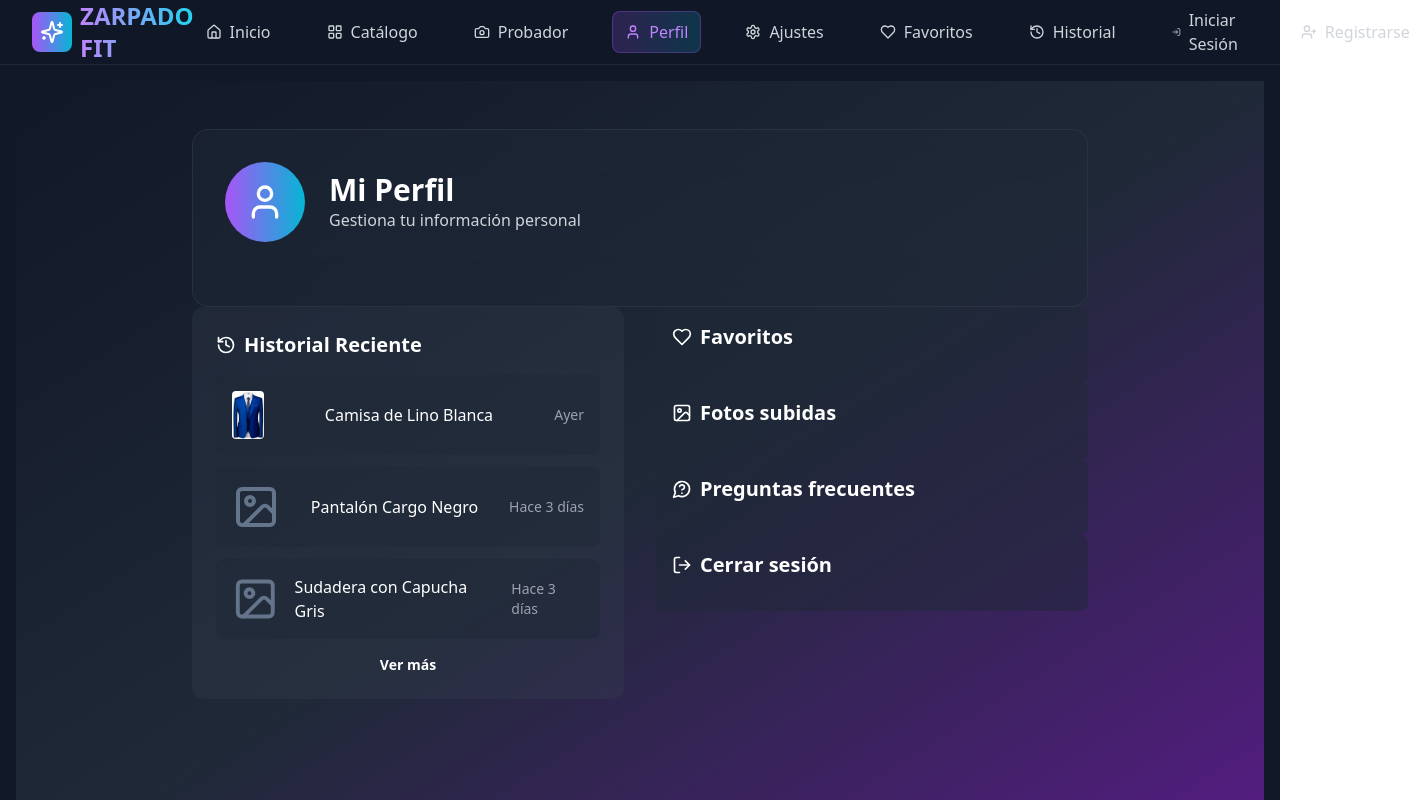
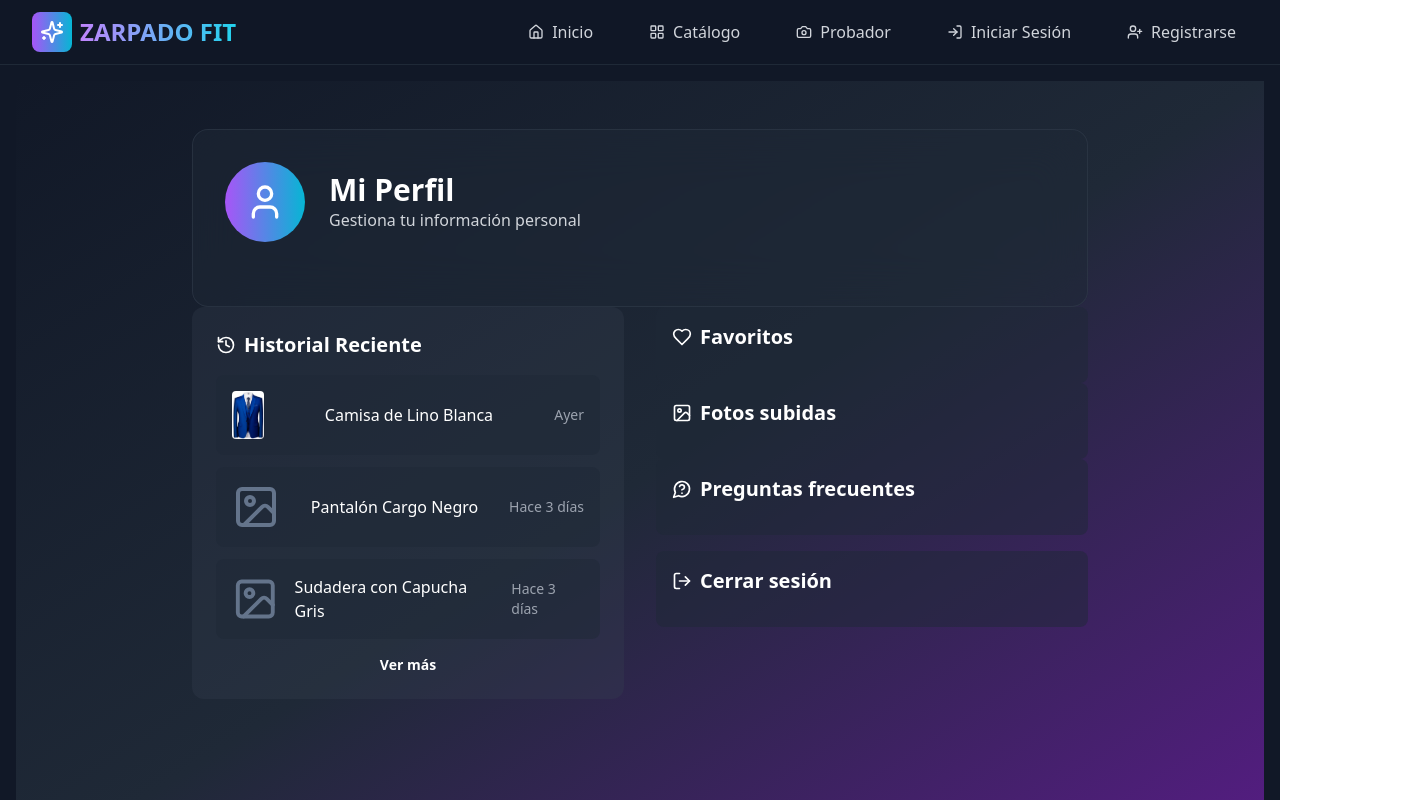
Before and after one commit to havikhavik/Zarpado-Fit, a React (Vite) app: page /Zarpado-Fit/profile in a window 1280 px wide. Shown: the top 800 px of the page, 1422 px wide, since content can reach past the window. Built offline with nearby package versions, Linux system fonts and the light colour scheme.

Commit message:
Cambios con el login y el logout

```diff
--- a/src/components/Header.tsx
+++ b/src/components/Header.tsx
@@ -13,8 +13,9 @@ import {
   History,
   LayoutGrid, // 1. Importar el nuevo ícono para Catálogo
 } from "lucide-react";
-import { useState } from "react";
-import { Link, useLocation } from "react-router-dom";
+import { useState, useEffect } from "react";
+import { Link, useBeforeUnload, useLocation } from "react-router-dom";
+import { useAuth } from "../context/AuthContext";
 
 interface NavLinkProps {
   icon: React.ElementType;
@@ -33,6 +34,8 @@ const NavLink = ({ icon: Icon, label, to, isMobile = false }: NavLinkProps) => {
     "bg-gradient-to-r from-purple-500/20 to-cyan-500/20 text-purple-400 border border-purple-500/30";
   const inactiveClasses = "text-gray-300 hover:text-white hover:bg-gray-800/50";
 
+
+
   return (
     <Link
       to={to}
@@ -48,6 +51,7 @@ const NavLink = ({ icon: Icon, label, to, isMobile = false }: NavLinkProps) => {
 
 export const Header = () => {
   const [isMobileMenuOpen, setIsMobileMenuOpen] = useState(false);
+  const { usuario } = useAuth();
 
   return (
     <>
@@ -72,13 +76,20 @@ export const Header = () => {
               <NavLink icon={LayoutGrid} label="Catálogo" to="/catalog" />{" "}
               {/* 2. AÑADIR ENLACE ESCRITORIO */}
               <NavLink icon={Camera} label="Probador" to="/virtual-try-on" />
-              <NavLink icon={User} label="Perfil" to="/profile" />
-              <NavLink icon={Settings} label="Ajustes" to="/settings" />
-              <NavLink icon={Heart} label="Favoritos" to="/favoritos" />
-              <NavLink icon={History} label="Historial" to="/historial" />
-              <NavLink icon={LogIn} label="Iniciar Sesión" to="/login" />
-              <NavLink icon={UserPlus} label="Registrarse" to="/register" />
-            </div>
+
+
+              {usuario  ? (
+                <>
+                  <NavLink icon={User} label="Perfil" to="/profile" />
+                  <NavLink icon={Heart} label="Favoritos" to="/favoritos" />
+                  <NavLink icon={Settings} label="Ajustes" to="/settings" />
+                </>
+              ) : (
+                <>
+                  <NavLink icon={LogIn} label="Iniciar Sesión" to="/login" />
+                  <NavLink icon={UserPlus} label="Registrarse" to="/register" />
+                </>
+              )}
 
             {/* Mobile menu button */}
             <div className="md:hidden">
@@ -91,6 +102,7 @@ export const Header = () => {
             </div>
           </div>
         </div>
+      </div>
 
         {/* Mobile Navigation */}
         {isMobileMenuOpen && (
--- /dev/null
+++ b/src/context/AuthContext.tsx
@@ -0,0 +1,32 @@
+// src/context/AuthContext.tsx
+import { createContext, useContext, useEffect, useState } from "react";
+
+type Usuario = { nombre: string } | null;
+
+interface AuthContextType {
+  usuario: Usuario;
+  setUsuario: (u: Usuario) => void;
+}
+
+const AuthContext = createContext<AuthContextType | undefined>(undefined);
+
+export const AuthProvider = ({ children }: { children: React.ReactNode }) => {
+  const [usuario, setUsuario] = useState<Usuario>(null);
+
+  useEffect(() => {
+    const userJSON = localStorage.getItem("usuarioActivo");
+    if (userJSON) setUsuario(JSON.parse(userJSON));
+  }, []);
+
+  return (
+    <AuthContext.Provider value={{ usuario, setUsuario }}>
+      {children}
+    </AuthContext.Provider>
+  );
+};
+
+export const useAuth = () => {
+  const context = useContext(AuthContext);
+  if (!context) throw new Error("useAuth debe usarse dentro de <AuthProvider>");
+  return context;
+};
--- a/src/main.tsx
+++ b/src/main.tsx
@@ -10,6 +10,7 @@ import { BrowserRouter } from 'react-router-dom';
 import { FavoritesProvider } from './context/FavoritesContext.tsx';
 import { VirtualTryOnProvider } from './context/VirtualTryOnContext.tsx';
 import { HistoryProvider } from './context/HistoryContext.tsx'; // <--- IMPORTAR
+import { AuthProvider } from "./context/AuthContext";
 
 ReactDOM.createRoot(document.getElementById('root')!).render(
   <React.StrictMode>
@@ -17,7 +18,9 @@ ReactDOM.createRoot(document.getElementById('root')!).render(
       <FavoritesProvider>
         <VirtualTryOnProvider>
           <HistoryProvider> {/* <--- ENVOLVER CON EL HISTORY PROVIDER */}
-            <App />
+            <AuthProvider>
+              <App />
+            </AuthProvider>
           </HistoryProvider>
         </VirtualTryOnProvider>
       </FavoritesProvider>
--- a/src/pages/Login.tsx
+++ b/src/pages/Login.tsx
@@ -3,11 +3,13 @@ import { LogIn } from "lucide-react";
 import { Input } from "../components/Input";
 import { Button } from "../components/Button";
 import { useNavigate } from "react-router-dom";
+import { useAuth } from "../context/AuthContext"
 
 export const Login = () => {
   const [email, setEmail] = useState("");
   const [password, setPassword] = useState("");
   const navigate = useNavigate();
+  const { setUsuario } = useAuth();
 
   const handleSubmit = (e: React.FormEvent) => {
     e.preventDefault();
@@ -17,6 +19,7 @@ export const Login = () => {
       // Guardamos un usuario simple en localStorage
       const usuarioActivo = { email, nombre: "Usuario de prueba" };
       localStorage.setItem("usuarioActivo", JSON.stringify(usuarioActivo));
+      setUsuario(usuarioActivo);
 
       // Navegamos al catálogo o pantalla principal
       navigate("/Catalog");
--- a/src/pages/Profile.tsx
+++ b/src/pages/Profile.tsx
@@ -1,6 +1,7 @@
 import { User, History, Image, LogOut, MessageCircleQuestion, Heart } from "lucide-react";
-import { NavLink } from "react-router-dom";
+import { NavLink, useNavigate } from "react-router-dom";
 import MiniCarta from "../components/MiniCard"
+import { useAuth } from "../context/AuthContext";
 
 const fullHistoryItems = [
   { id: 1, title: 'Camisa de Lino Blanca', date: 'Ayer', image: "camisa" },
@@ -18,6 +19,15 @@ const fullHistoryItems = [
 ];
 
 export const Profile = () => {
+  const navigate = useNavigate();
+  const { setUsuario } = useAuth();
+
+  const handleLogout = () => {
+    localStorage.removeItem("usuarioActivo");
+    setUsuario(null);
+    navigate("/catalog");
+  };
+
   return (
     <div className="min-h-screen bg-gradient-to-br from-gray-900 via-gray-800 to-purple-900 py-12 px-4">
       <div className="max-w-4xl mx-auto">
@@ -86,24 +96,18 @@ export const Profile = () => {
                 </div>
               </NavLink>
 
-              <NavLink to="/logout">
-                <div className="bg-gray-800/50 p-4 rounded-lg hover:bg-gray-700 transition">
-                  <h3 className="text-xl font-semibold text-white mb-4 flex items-center space-x-2 select-none">
-                    <LogOut className="h-5 w-5" />
-                    <span>Cerrar sesión</span>
-                  </h3>
-                </div>
-              </NavLink>
+              <button
+                onClick={handleLogout}
+                className="w-full text-left bg-gray-800/50 p-4 rounded-lg hover:bg-red-600 transition mt-4"
+              >
+                <h3 className="text-xl font-semibold text-white mb-4 flex items-center space-x-2 select-none">
+                  <LogOut className="h-5 w-5" />
+                  <span>Cerrar sesión</span>
+                </h3>
+              </button>
             </div>
           </div>
         </div>
-
-
-
-
-
-
-
     </div>
   );
 };
--- a/src/pages/VirtualTryOn.tsx
+++ b/src/pages/VirtualTryOn.tsx
@@ -453,7 +453,7 @@ export const VirtualTryOn = () => {
               Seleccionar Prenda
             </h3>
             <div className="grid grid-cols-2 gap-4">
-              {[...Array(4)].map((_, index) => (
+              {[...Array(1)].map((_, index) => (
                 <div key={`clothing-slot-${index}`} className="relative">
                   <div
                     className={`aspect-square bg-gray-700/50 rounded-lg border-2 ${selectedClothingIndex === index ? "border-purple-500" : "border-gray-600"} ${dragActiveClothing === index ? "border-purple-500" : ""} flex items-center justify-center relative cursor-pointer`}
```
